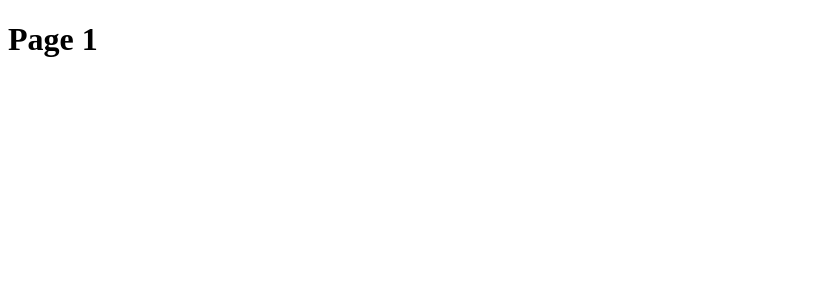
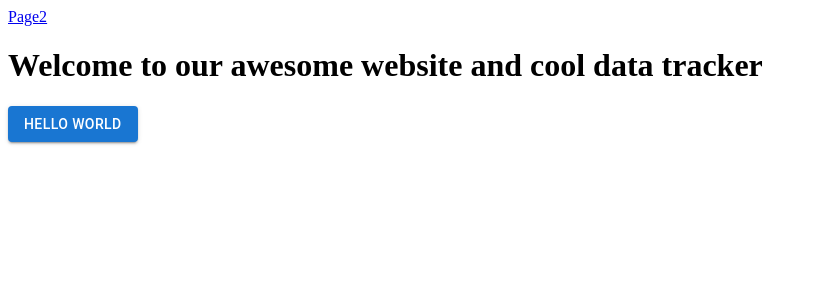
Before and after one commit to Physlex/HackED2025, a React app in the folder src-vite/: page / in a window 1280 px wide. Shown: the top 300 px of the page, without its empty margins (0-818 px from the left). Built offline with nearby package versions, Linux system fonts and the light colour scheme; the HTML template or start-up script is replaced by a standard one.

Commit message:
Kinda broken but it kinda works

```diff
--- a/src-vite/package.json
+++ b/src-vite/package.json
@@ -10,6 +10,10 @@
     "preview": "vite preview"
   },
   "dependencies": {
+    "@emotion/react": "^11.14.0",
+    "@emotion/styled": "^11.14.0",
+    "@fontsource/roboto": "^5.1.1",
+    "@mui/material": "^6.4.4",
     "@types/react-router-dom": "^5.3.3",
     "react": "^19.0.0",
     "react-dom": "^19.0.0",
--- a/src-vite/src/Layout.tsx
+++ b/src-vite/src/Layout.tsx
@@ -12,6 +12,7 @@ import {
 } from 'react-router-dom';
 
 import { Page1 } from './pages';
+import { Page2 } from './pages/';
 
 /**
  * Layout for the application.
@@ -28,6 +29,7 @@ export default function Layout(): JSX.Element {
 export const layoutRouter = createBrowserRouter(createRoutesFromElements(
     <Route element={<Layout />} >
         <Route path="/" element={<Page1 />} />
+        <Route path="/" element={<Page2 />} />
     </Route>
 ),
 {
--- a/src-vite/src/pages/Page1.tsx
+++ b/src-vite/src/pages/Page1.tsx
@@ -1,9 +1,26 @@
+
+
+import { Button } from "@mui/material";
+import { Link } from "react-router-dom";
+function ButtonUsage() {
+  return <Button variant="contained">Hello world</Button>;
+}
+
+
+
 export default function Page1() {
     return (
-        <div>
+        <div className="Page1">
+            <nav>
+            <Link to="/Page2">Page2</Link>
+
+            </nav>
+
             <h1>
-                Page 1
-            </h1>
+            Welcome to our awesome website and cool data tracker </h1>
+
+            <ButtonUsage />
+
         </div>
     )
 }
--- a/src-vite/src/pages/Page2.tsx
+++ b/src-vite/src/pages/Page2.tsx
@@ -1,6 +1,6 @@
 export default function Page2() {
     return (
-        <div>
+        <div className="Page2">
             <h1>
                 Page 2
             </h1>
--- a/src-vite/src/pages/index.ts
+++ b/src-vite/src/pages/index.ts
@@ -4,3 +4,4 @@
 
 export { default as Page1 } from './Page1';
 export { default as Page2 } from './Page2';
+export { default as Home } from './Home';
```
Also changed, not shown: 1 other file (tests, documents, lock files or other folders).
